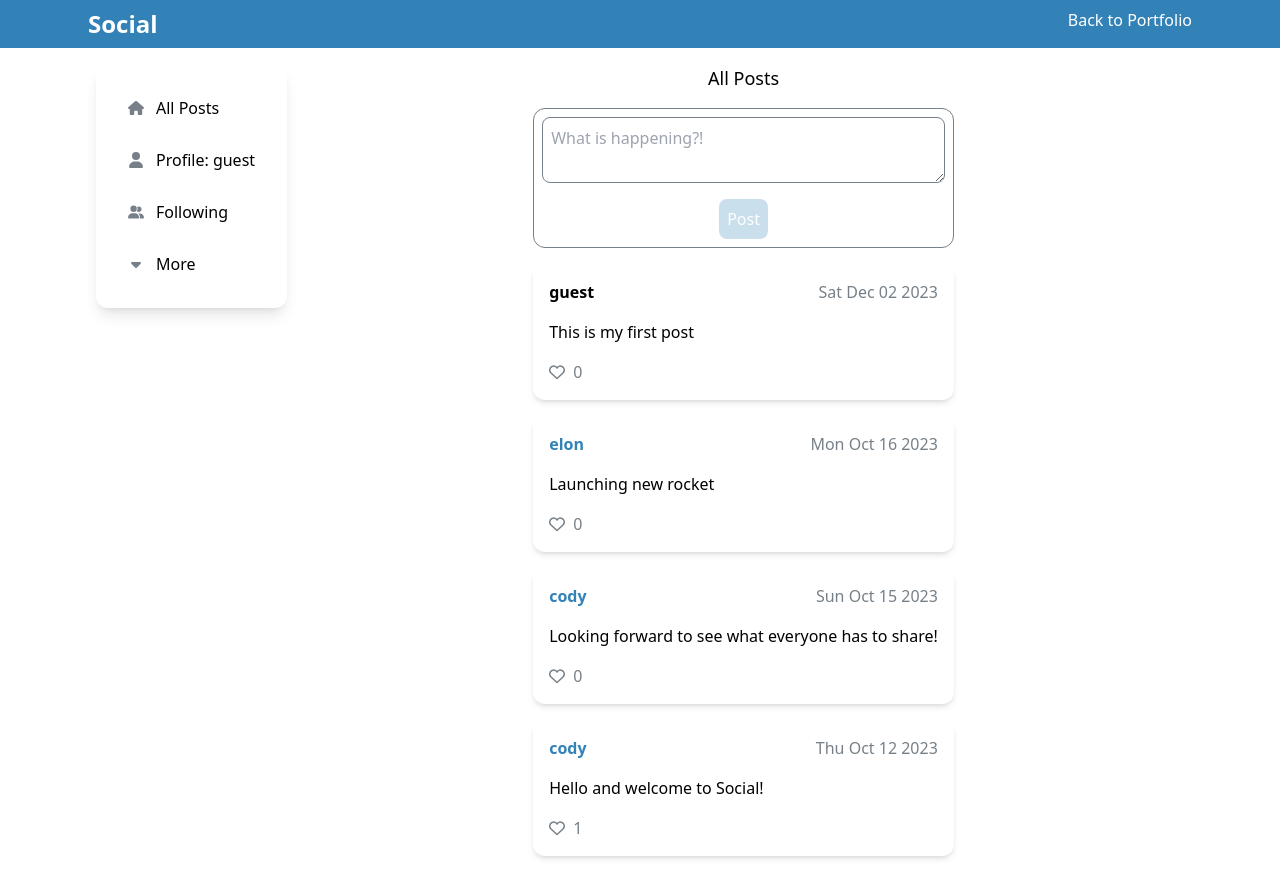
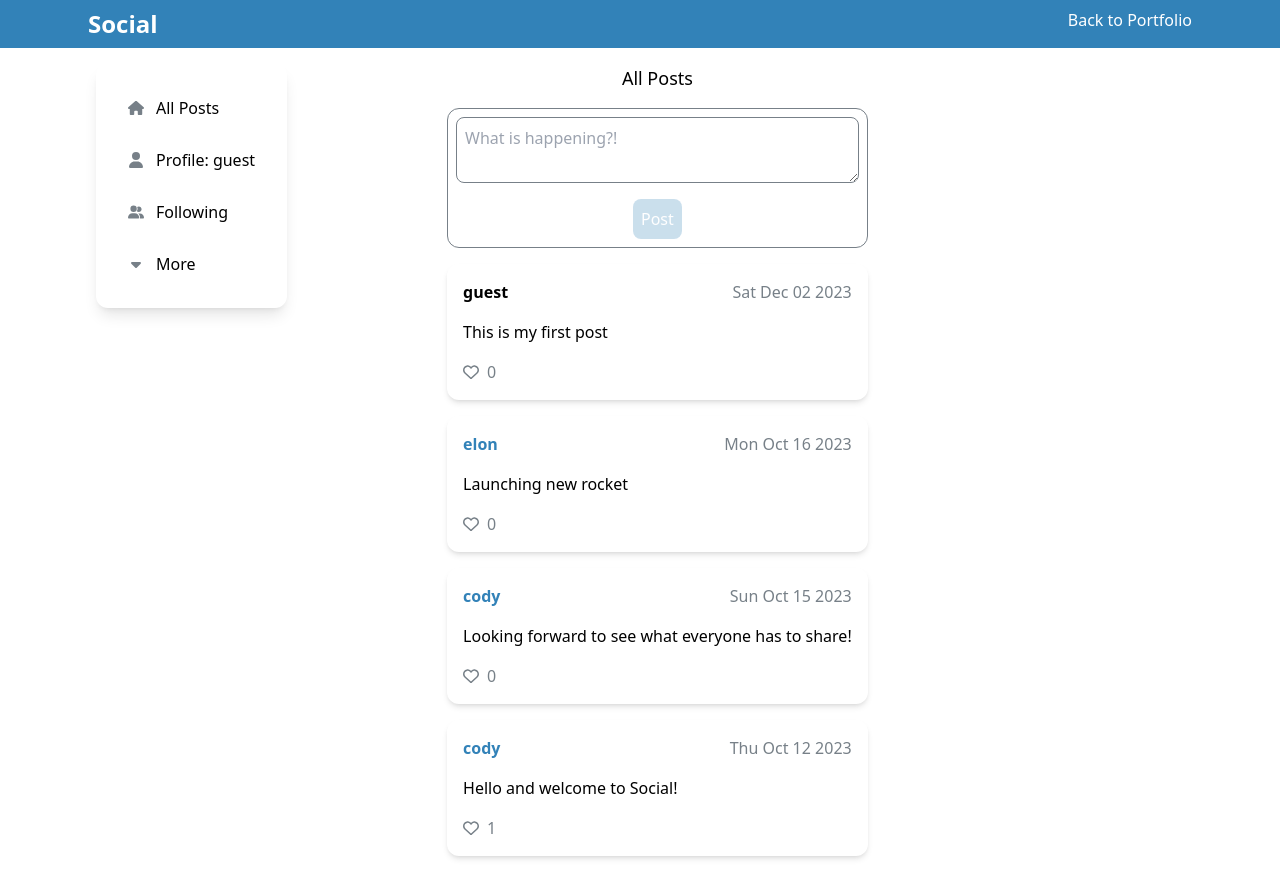
Before and after one commit to Cody06/Portfolio, a Next.js app: page /social in a window 1280 px wide. Built offline with nearby package versions, Linux system fonts and the light colour scheme.

Commit message:
Social minor style changes

```diff
--- a/src/components/Social/components/AllPosts.tsx
+++ b/src/components/Social/components/AllPosts.tsx
@@ -18,7 +18,7 @@ const AllPosts: React.FC<Props> = ({
     toggleLike,
 }) => {
     return (
-        <main className="max-w-[100rem] mx-auto">
+        <main>
             <h1 className="text-lg text-center mb-4">All Posts</h1>
 
             <NewPostInput savePost={savePost} />
--- a/src/components/Social/components/Following.tsx
+++ b/src/components/Social/components/Following.tsx
@@ -23,7 +23,7 @@ const Following: React.FC<Props> = ({
     }
 
     return (
-        <main className="max-w-[1000rem] mx-auto">
+        <main>
             <h1 className="text-center text-2xl font-bold mb-5">Following</h1>
             <section>
                 {followingPosts.map((post) => (
--- a/src/components/Social/components/Profile.tsx
+++ b/src/components/Social/components/Profile.tsx
@@ -31,7 +31,7 @@ const Profile: React.FC<Props> = ({
         followingAndFollowers[loggedUserId].following.includes(selectedUserId);
 
     return (
-        <main className="max-w-[1000rem] mx-auto">
+        <main>
             <div className="text-center space-x-4 mb-3">
                 <h1 className="inline text-2xl font-bold mb-4">{selectedUserId}&apos;s posts</h1>
                 {!isLoggedUserProfile &&
--- a/src/components/Social/index.tsx
+++ b/src/components/Social/index.tsx
@@ -192,7 +192,7 @@ const Social = () => {
                 </div>
             </header>
 
-            <div className="flex flex-col md:flex-row p-4 gap-x-4 max-w-[70rem] mx-auto">
+            <div className="flex flex-col md:flex-row p-4 gap-x-40 max-w-[70rem] mx-auto">
                 <Nav
                     loggedUserId={loggedUserId}
                     setSelectedUser={setSelectedUser}
```
